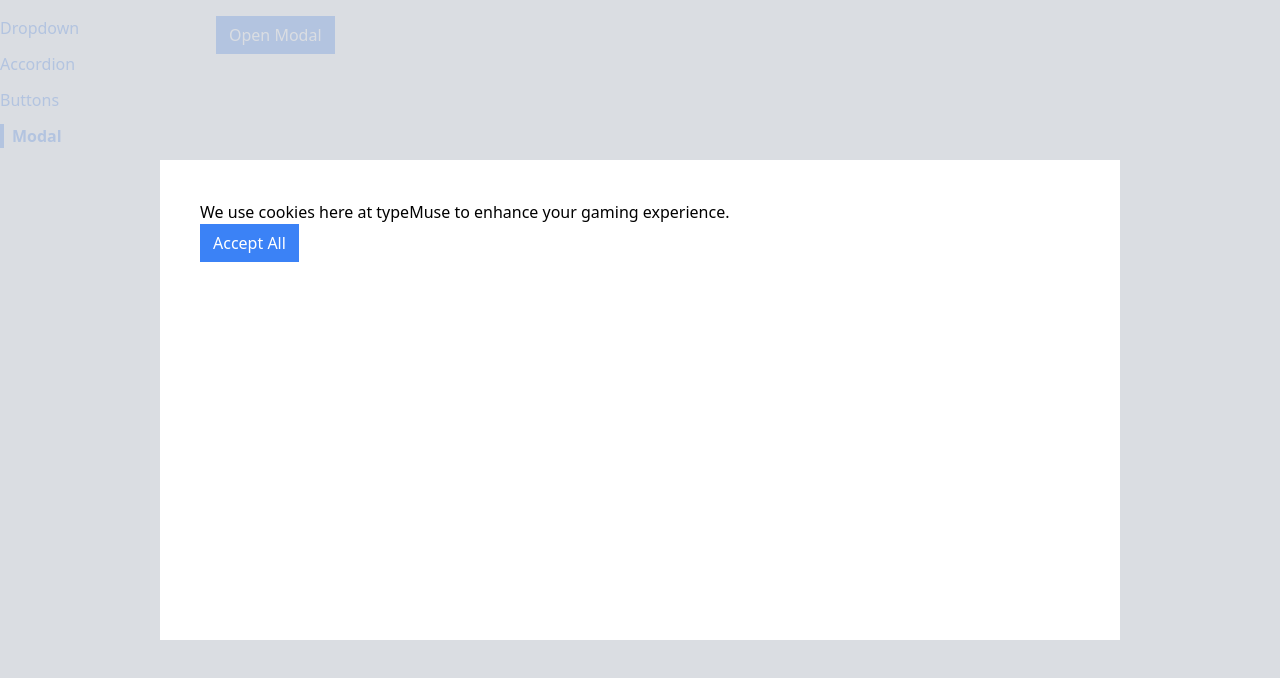
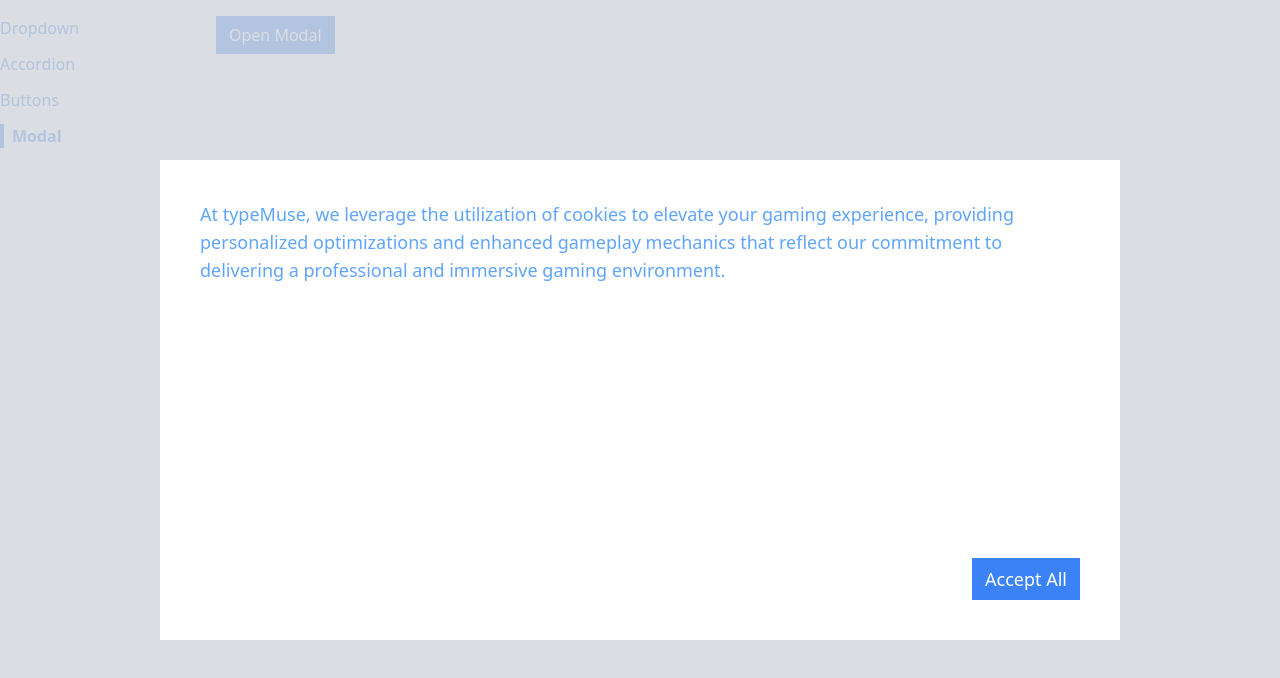
Before and after one commit to colson0x1/useponent, a React (Create React App) app: page /modal in a window 1280 px wide. Both pictures are taken after a click on the button "Open Modal". Shown: the top 678 px of the page. Built offline with nearby package versions, Linux system fonts and the light colour scheme.

Commit message:
style modal

```diff
--- a/src/components/Modal.jsx
+++ b/src/components/Modal.jsx
@@ -8,8 +8,10 @@
         className="absolute inset-0 bg-gray-300 opacity-80"
       ></div>
       <div className="absolute inset-40 p-10 bg-white">
-        {children}
-        {actionBar}
+        <div className="flex flex-col justify-between h-full text-blue-400 text-lg">
+          {children}
+          <div className="flex justify-end">{actionBar}</div>
+        </div>
       </div>
     </div>,
     document.querySelector('.modal-container')
--- a/src/pages/ModalPage.jsx
+++ b/src/pages/ModalPage.jsx
@@ -22,7 +22,12 @@
   );
   const modal = (
     <Modal onClose={handleClose} actionBar={actionBar}>
-      <p>We use cookies here at typeMuse to enhance your gaming experience.</p>
+      <p>
+        At typeMuse, we leverage the utilization of cookies
+        to elevate your gaming experience, providing personalized optimizations
+        and enhanced gameplay mechanics that reflect our commitment to
+        delivering a professional and immersive gaming environment.
+      </p>
     </Modal>
   );
 
```
